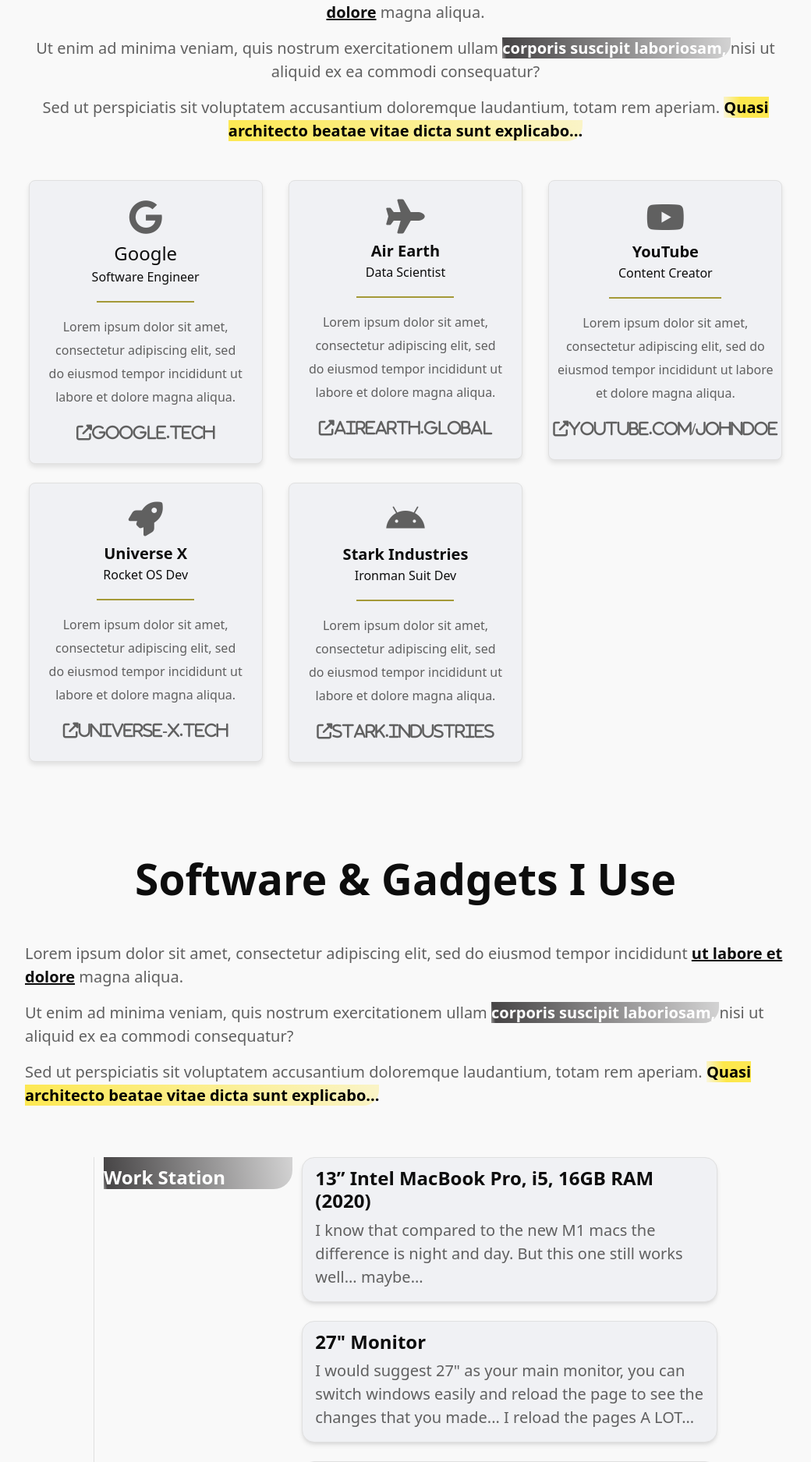
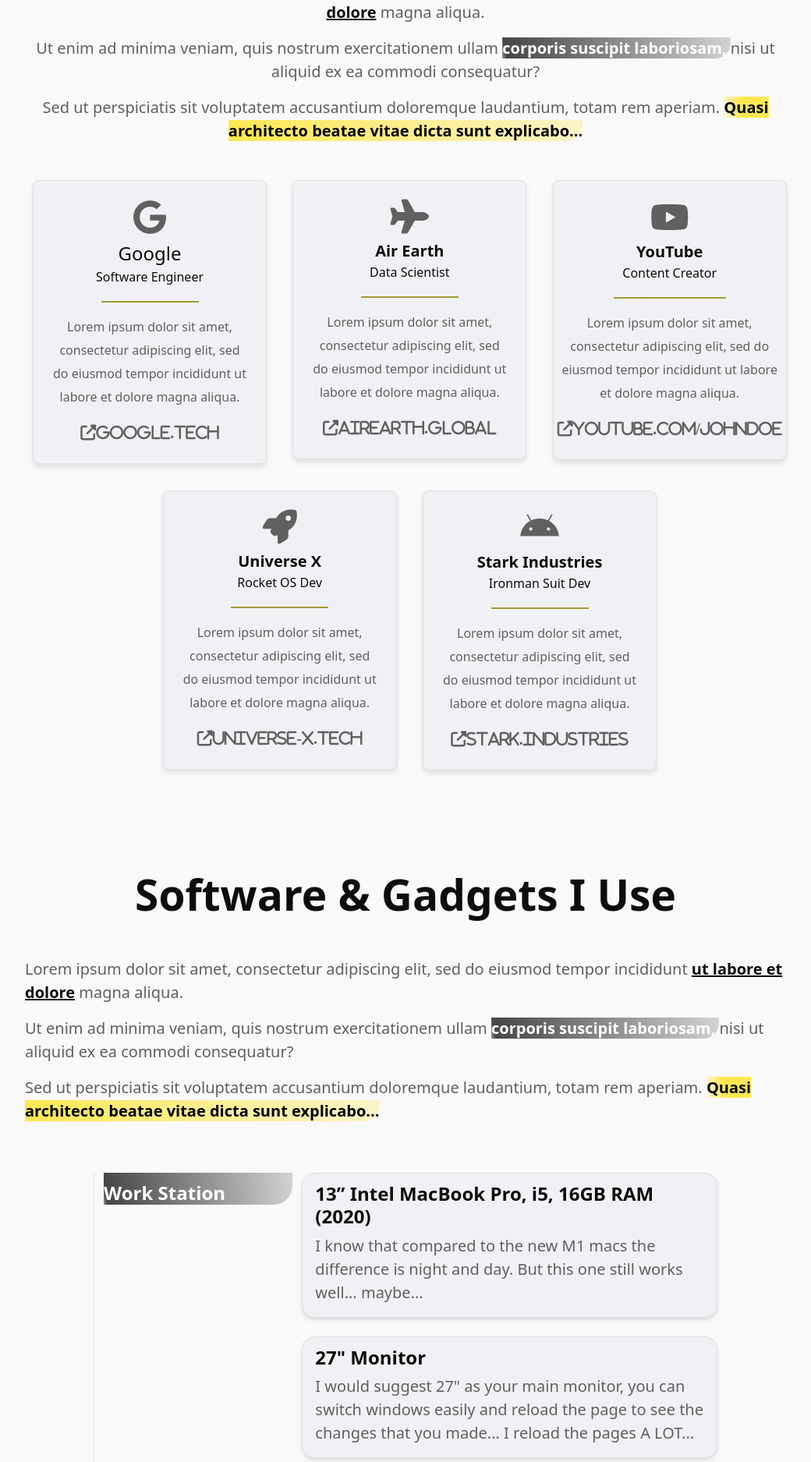
Before and after one commit to guneyguven/guneyguven.github.io, a PHP site: page /content.html in a window 1280 px wide. Shown: the part 1888-3763 px from the top of the page at 78% size, without its empty margins (120-1160 px from the left). Run offline with PHP 8.4, Linux system fonts and the light colour scheme; some web fonts are replaced.

Commit message:
Ensure all cards align side by side with three per row

```diff
--- a/css/style.css
+++ b/css/style.css
@@ -234,6 +234,18 @@
     font-size: 16px;
 }
 
+/* Ensure all cards align side by side */
+.row {
+    display: flex;
+    flex-wrap: wrap;
+    justify-content: center;
+}
+
+.projects-boxes {
+    flex: 1 1 calc(33.33% - 20px); /* Three cards per row */
+    margin: 10px;
+}
+
 /*==========================
     Uses Section
 ============================*/
```
